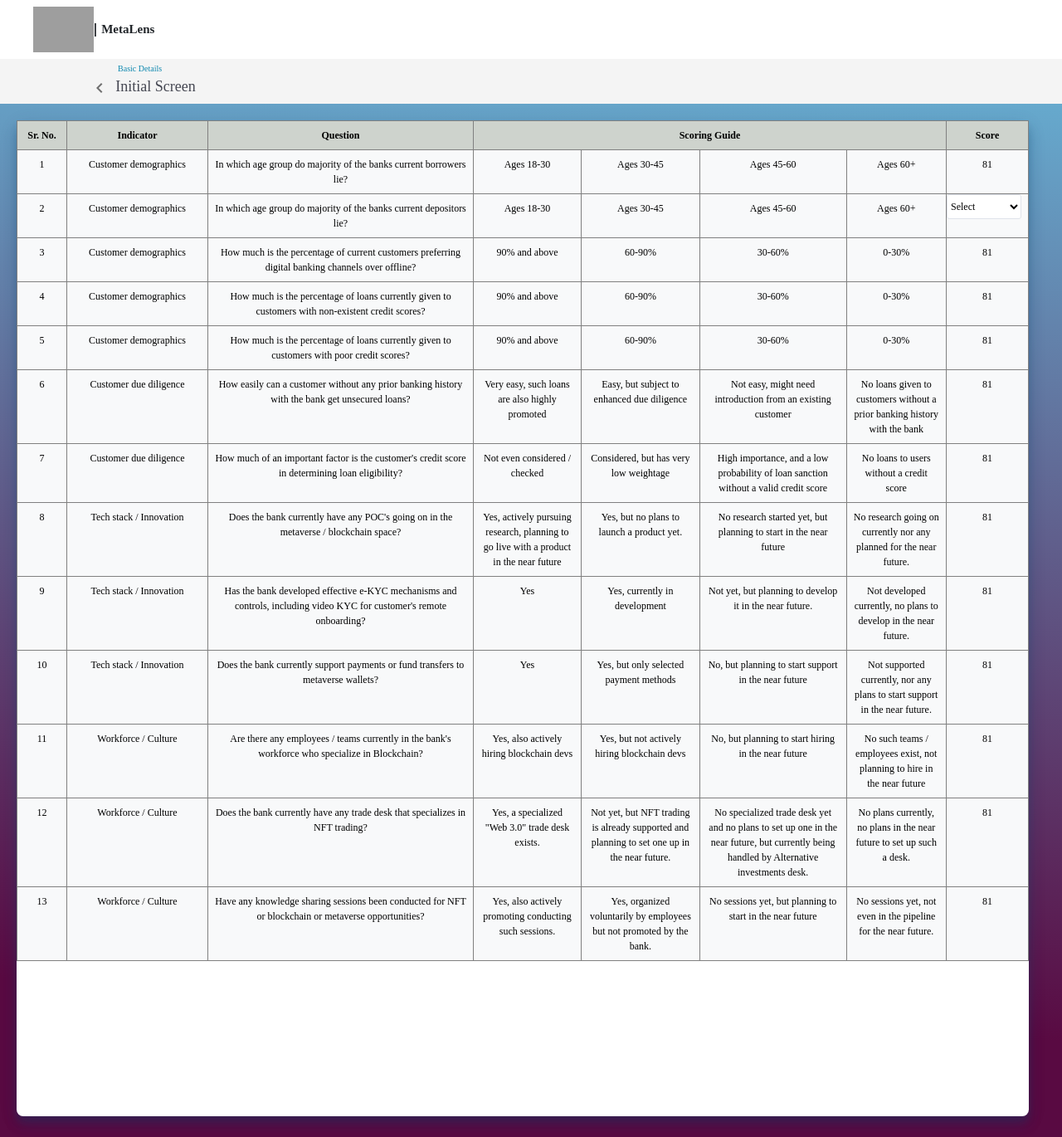
After one commit to Vishal-Ubale2121/MetaLens, a Django app: page /initial-screen in a window 1280 px wide. The commit adds this page. Shown: the whole page at 83% size. Run offline with Django 3.2, Linux system fonts and the light colour scheme; some libraries are stand-ins or nearby versions; grey boxes are pictures that could not be loaded.

Commit message:
adding changes

```diff
--- a/Authentication/templates/login.html
+++ b/Authentication/templates/login.html
@@ -11,7 +11,7 @@ position: static;
 width: 1240px;
 height: 577px;">
 <div class="login-box">
-    <p class="esg_title">MetaLens</p>
+    <p class="esg_title">META-LENS</p>
     <p class="esg_sub_title">Welcome. Please log in to your account.</p>
     <div class="login-form">
         <form method="POST">
--- a/Authentication/urls.py
+++ b/Authentication/urls.py
@@ -7,5 +7,7 @@ from Screens import views as screen_views
 urlpatterns = [
     path('', auth_views.login_user, name='login'),
     path('logout', auth_views.logout_user, name='logout'),
+    path('introduction', screen_views.introduction, name='introduction'),
     path('index', screen_views.index, name='index'),
+    path('initial-screen', screen_views.initial_screen, name='initial-screen'),
 ]
--- a/Authentication/views.py
+++ b/Authentication/views.py
@@ -13,13 +13,13 @@ def login_user(request):
         if user is not None:
             login(request, user)
             context = {}
-            return render(request, 'index.html', context)
+            return render(request, 'introduction.html', context)
         else:
             messages.success(request, 'Invalid Username or Password')
             return render(request, 'login.html')
     if request.user.is_authenticated:
         context = {'authorized': True}
-        return render(request, 'index.html', context)
+        return render(request, 'introduction.html', context)
     else:
         return render(request, 'login.html')
 
--- a/Screens/static/assets/css/style-figma.css
+++ b/Screens/static/assets/css/style-figma.css
@@ -1664,7 +1664,8 @@ input[type="radio"]{
    font-size: 28px;
    font-weight: 500;
    margin-top: 25px;
-   margin-left: 120px;
+   font-family: 'Ubuntu';
+   margin-left: 108px;
    color: #272936;
 
 }
@@ -1892,3 +1893,120 @@ input[type="radio"]{
   border-radius: 4px;
   font-weight: 500;
 }
+
+.meta-title{
+    width: 300px;
+    height: 25px;
+    margin-top: 10px;
+    margin-left: 345px;
+    font-weight: 500;
+    font-family: 'Ubuntu';
+}
+
+.introduction-out-box{
+    position: absolute;
+    width: 868px;
+    height: 428px;
+    left: 200px;
+    top: 135px;
+    border-radius: 8px;
+
+    background: #FFFFFF;
+    /* Elevation/03 */
+
+    box-shadow: 0px 12px 17px rgba(0, 67, 103, 0.14), 0px 5px 22px rgba(0, 67, 103, 0.12), 0px 7px 8px rgba(0, 67, 103, 0.2);
+    border-radius: 8px;
+}
+
+.proceed-intro-button{
+    height: 28px;
+    width: 200px;
+    margin-top: -25px;
+    color: white;
+    margin-left: 340px;
+    border: ridge;
+    font-size: 12px;
+    border-width: thin;
+    border-radius: 4px;
+    font-family: 'Ubuntu';
+    background-color: #590A42;
+}
+
+.index-select-box{
+    position: absolute;
+    width: 868px;
+    height: 390px;
+    left: 200px;
+    top: 150px;
+    border-radius: 8px;
+
+    background: #FFFFFF;
+    /* Elevation/03 */
+
+    box-shadow: 0px 12px 17px rgba(0, 67, 103, 0.14), 0px 5px 22px rgba(0, 67, 103, 0.12), 0px 7px 8px rgba(0, 67, 103, 0.2);
+    border-radius: 8px;
+}
+
+.meta-index{
+    height: 240px;
+    width: 140px;
+}
+
+.proceed-index-button{
+    height: 30px;
+    width: 200px;
+    margin-top: -20px;
+    margin-left: 600px;
+    color: white;
+    border: ridge;
+    font-size: 12px
+    font-weight: 500;
+    border-width: thin;
+    border-radius: 4px;
+    background-color: #590A42;
+}
+
+.forms-dropdown-box{
+    box-sizing: border-box;
+
+    /* Auto layout */
+
+    display: flex;
+    flex-direction: row;
+    align-items: center;
+
+
+
+    width: 90px;
+    height: 30px;
+    margin-top: -8px;
+    margin-left: -8px;
+
+    background: #FFFFFF;
+    /* Gray/40 */
+
+    border: 1px solid #DFE3EA;
+    border-radius: 3px;
+
+    /* Inside auto layout */
+
+    flex: none;
+    order: 1;
+    align-self: stretch;
+    flex-grow: 0;
+}
+
+.form1-out-box{
+    position: absolute;
+    width: 1220px;
+    height: 1200px;
+    left: 20px;
+    top: 145px;
+    border-radius: 8px;
+
+    background: #FFFFFF;
+    /* Elevation/03 */
+
+    box-shadow: 0px 12px 17px rgba(0, 67, 103, 0.14), 0px 5px 22px rgba(0, 67, 103, 0.12), 0px 7px 8px rgba(0, 67, 103, 0.2);
+    border-radius: 8px;
+}
--- /dev/null
+++ b/Screens/templates/initial-screen.html
@@ -0,0 +1,222 @@
+{% extends 'base-figma-1.html' %}
+{% block content %}
+{% load static %}
+
+<!DOCTYPE html>
+<html lang="en">
+<link href="static/assets/css/style-figma.css" rel="stylesheet">
+<div class="alt-nav">
+    <div style="position: absolute;
+    left: 11.10%;
+    right: 38.75%;
+    top: 13.80%;
+    bottom: 88.89%;
+    font-family: 'Ubuntu';
+    font-style: normal;
+    font-weight: 500;
+    font-size: 10px;
+    line-height: 28px;
+    /* or 200% */
+    font-feature-settings: 'pnum' on, 'lnum' on;
+    color: #0E88AF;">
+        Basic Details
+    </div>
+    <div style="position: absolute;
+    height: 26px;
+    left: 7.80%;
+    right: 38.75%;
+    top: 40%;
+    font-family: 'Ubuntu';
+    font-style: normal;
+    font-weight: 500;
+    font-size: 18px;
+    line-height: 28px;
+    /* or 117% */
+    font-feature-settings: 'pnum' on, 'lnum' on;
+    /* Typography/On Surface/High Emphasis */
+    color: rgba(39, 41, 54, 0.85);">
+        <a href="#" onclick="history.back()"><img style="margin-right: -5px;" src="static/assets/img/Icon.png"/></a>
+        Initial Screen
+    </div>
+</div>
+<body style="background: linear-gradient(3.47deg, #590A42 13.28%, #66A9CD 91.28%);
+position: static;
+width: 1240px;
+overflow-x: hidden;
+height: 1370px;">
+{% csrf_token %}
+<div class="form1-out-box">
+    <table class="table table-bordered table-light" style="font-family: 'Ubuntu'; font-size: 12px; border-color: gray; text-align: center;">
+        <tr>
+            <th scope="col" style="background-color: #CED3CD; width: 60px; text-align: center;">
+                  Sr. No.
+              </th>
+              <th scope="col" style="background-color: #CED3CD; width: 170px; text-align: center;">
+                  Indicator
+              </th>
+              <th scope="col" style="background-color: #CED3CD; width: 320px; text-align: center;">
+                  Question
+              </th>
+              <th scope="col" colspan="4" style="background-color: #CED3CD; width: 400px; text-align: center;">
+                  Scoring Guide
+              </th>
+              <th scope="col" style="background-color: #CED3CD; width: 90px; text-align: center;">
+                    Score
+              </th>
+        </tr>
+        <tr>
+            <td>1</td>
+            <td>Customer demographics</td>
+            <td>In which age group do majority of the banks current borrowers lie?</td>
+            <td>Ages 18-30</td>
+            <td> Ages 30-45</td>
+            <td>Ages 45-60</td>
+            <td>Ages 60+</td>
+            <td>81</td>
+        </tr>
+
+        <tr>
+            <td>2</td>
+            <td>Customer demographics</td>
+            <td>In which age group do majority of the banks current depositors lie?</td>
+            <td>Ages 18-30</td>
+            <td>Ages 30-45</td>
+            <td>Ages 45-60</td>
+            <td>Ages 60+</td>
+            <td>
+                <select class="forms-dropdown-box" name="status" required>
+                    <option value="">Select</option>
+                    <option value="1">1</option>
+                    <option value="2">2</option>
+                    <option value="3">3</option>
+                    <option value="4">4</option>
+                 </select>
+            </td>
+        </tr>
+
+        <tr>
+            <td>3</td>
+            <td>Customer demographics</td>
+            <td>How much is the percentage of current customers preferring digital banking channels over offline?</td>
+            <td>90% and above</td>
+            <td>60-90%</td>
+            <td>30-60%</td>
+            <td>0-30%</td>
+            <td>81</td>
+        </tr>
+
+        <tr>
+            <td>4</td>
+            <td>Customer demographics</td>
+            <td>How much is the percentage of loans currently given to customers with non-existent credit scores?</td>
+            <td>90% and above</td>
+            <td>60-90%</td>
+            <td>30-60%</td>
+            <td>0-30%</td>
+            <td>81</td>
+        </tr>
+
+        <tr>
+            <td>5</td>
+            <td>Customer demographics</td>
+            <td>How much is the percentage of loans currently given to customers with poor credit scores?</td>
+            <td>90% and above</td>
+            <td>60-90%</td>
+            <td>30-60%</td>
+            <td>0-30%</td>
+            <td>81</td>
+        </tr>
+
+        <tr>
+            <td>6</td>
+            <td>Customer due diligence</td>
+            <td>How easily can a customer without any prior banking history with the bank get unsecured loans?</td>
+            <td>Very easy, such loans are also highly promoted</td>
+            <td>Easy, but subject to enhanced due diligence</td>
+            <td>Not easy, might need introduction from an existing customer</td>
+            <td>No loans given to customers without a prior banking history with the bank</td>
+            <td>81</td>
+        </tr>
+
+        <tr>
+            <td>7</td>
+            <td>Customer due diligence</td>
+            <td>How much of an important factor is the customer's credit score in determining loan eligibility?</td>
+            <td>Not even considered / checked</td>
+            <td>Considered, but has very low weightage</td>
+            <td>High importance, and a low probability of loan sanction without a valid credit score</td>
+            <td>No loans to users without a credit score</td>
+            <td>81</td>
+        </tr>
+
+        <tr>
+            <td>8</td>
+            <td>Tech stack / Innovation</td>
+            <td>Does the bank currently have any POC's going on in the metaverse / blockchain space?</td>
+            <td>Yes, actively pursuing research, planning to go live with a product in the near future</td>
+            <td>Yes, but no plans to launch a product yet.</td>
+            <td>No research started yet, but planning to start in the near future</td>
+            <td>No research going on currently nor any planned for the near future.</td>
+            <td>81</td>
+        </tr>
+
+        <tr>
+            <td>9</td>
+            <td>Tech stack / Innovation</td>
+            <td>Has the bank developed effective e-KYC mechanisms and controls, including video KYC for customer's remote onboarding?</td>
+            <td>Yes</td>
+            <td>Yes, currently in development</td>
+            <td>Not yet, but planning to develop it in the near future.</td>
+            <td>Not developed currently, no plans to develop in the near future.</td>
+            <td>81</td>
+        </tr>
+
+        <tr>
+            <td>10</td>
+            <td>Tech stack / Innovation</td>
+            <td>Does the bank currently support payments or fund transfers to metaverse wallets?</td>
+            <td>Yes </td>
+            <td>Yes, but only selected payment methods</td>
+            <td>No, but planning to start support in the near future</td>
+            <td>Not supported currently, nor any plans to start support in the near future.</td>
+            <td>81</td>
+        </tr>
+
+        <tr>
+            <td>11</td>
+            <td>Workforce / Culture</td>
+            <td>Are there any employees / teams currently in the bank's workforce who specialize in Blockchain?</td>
+            <td>Yes, also actively hiring blockchain devs</td>
+            <td>Yes, but not actively hiring blockchain devs</td>
+            <td>No, but planning to start hiring in the near future</td>
+            <td>No such teams / employees exist, not planning to hire in the near future</td>
+            <td>81</td>
+        </tr>
+
+        <tr>
+            <td>12</td>
+            <td>Workforce / Culture</td>
+            <td>Does the bank currently have any trade desk that specializes in NFT trading?</td>
+            <td>Yes, a specialized "Web 3.0" trade desk exists.</td>
+            <td>Not yet, but NFT trading is already supported and planning to set one up in the near future.</td>
+            <td>No specialized trade desk yet and no plans to set up one in the near future, but currently being handled by Alternative investments desk.</td>
+            <td>No plans currently, no plans in the near future to set up such a desk.</td>
+            <td>81</td>
+        </tr>
+
+        <tr>
+            <td>13</td>
+            <td>Workforce / Culture</td>
+            <td>Have any knowledge sharing sessions been conducted for NFT or blockchain or metaverse opportunities?</td>
+            <td>Yes, also actively promoting conducting such sessions.</td>
+            <td>Yes, organized voluntarily by employees but not promoted by the bank.</td>
+            <td>No sessions yet, but planning to start in the near future</td>
+            <td>No sessions yet, not even in the pipeline for the near future.</td>
+            <td>81</td>
+        </tr>
+    </table>
+</div>
+{% endblock %}
+</body>
+
+</html>
--- a/Screens/views.py
+++ b/Screens/views.py
@@ -4,4 +4,46 @@ from django.shortcuts import render
 
 
 def index(request):
-    return render(request, 'index.html')
+    if request.method == 'POST':
+        request.session['company_name'] = request.POST.get('company_name')
+        request.session['industry'] = request.POST.get('industry')
+        request.session['company_add'] = request.POST.get('company_add')
+        request.session['proj_disc'] = request.POST.get('proj_disc')
+        request.session['prepared_by'] = request.POST.get('prepared_by')
+        request.session['p_date'] = request.POST.get('p_date')
+        request.session['reviewed_by'] = request.POST.get('reviewed_by')
+        request.session['r_date'] = request.POST.get('r_date')
+        request.session['portfolio'] = request.POST.get('portfolio')
+        company_name = request.session.get('company_name')
+        industry = request.session.get('industry')
+        company_add = request.session.get('company_add')
+        proj_disc = request.session.get('proj_disc')
+        prepared_by = request.session.get('prepared_by')
+        p_date = request.session.get('p_date')
+        reviewed_by  = request.session.get('reviewed_by')
+        r_date = request.session.get('r_date')
+        portfolio = request.session.get('portfolio')
+
+        context = {
+            'company_name': company_name,
+            'industry': industry,
+            'company_add': company_add,
+            'proj_disc': proj_disc,
+            'prepared_by': prepared_by,
+            'p_date': p_date,
+            'reviewed_by': reviewed_by,
+            'r_date': r_date,
+            'portfolio': portfolio,
+
+        }
+        return render(request, 'initial-screen.html', context)
+    else:
+        return render(request, 'index.html')
+
+
+def introduction(request):
+    return render(request, 'introduction.html')
+
+
+def initial_screen(request):
+    return render(request, 'initial-screen.html')
```
Also changed, not shown: Screens/static/assets/css/style-figma-1.css (+51 -0 lines), Screens/templates/index.html (+55 -27 lines), Screens/templates/introduction.html (added, +81 -0 lines), Screens/static/assets/img/meta-index.png (added), db.sqlite3.
